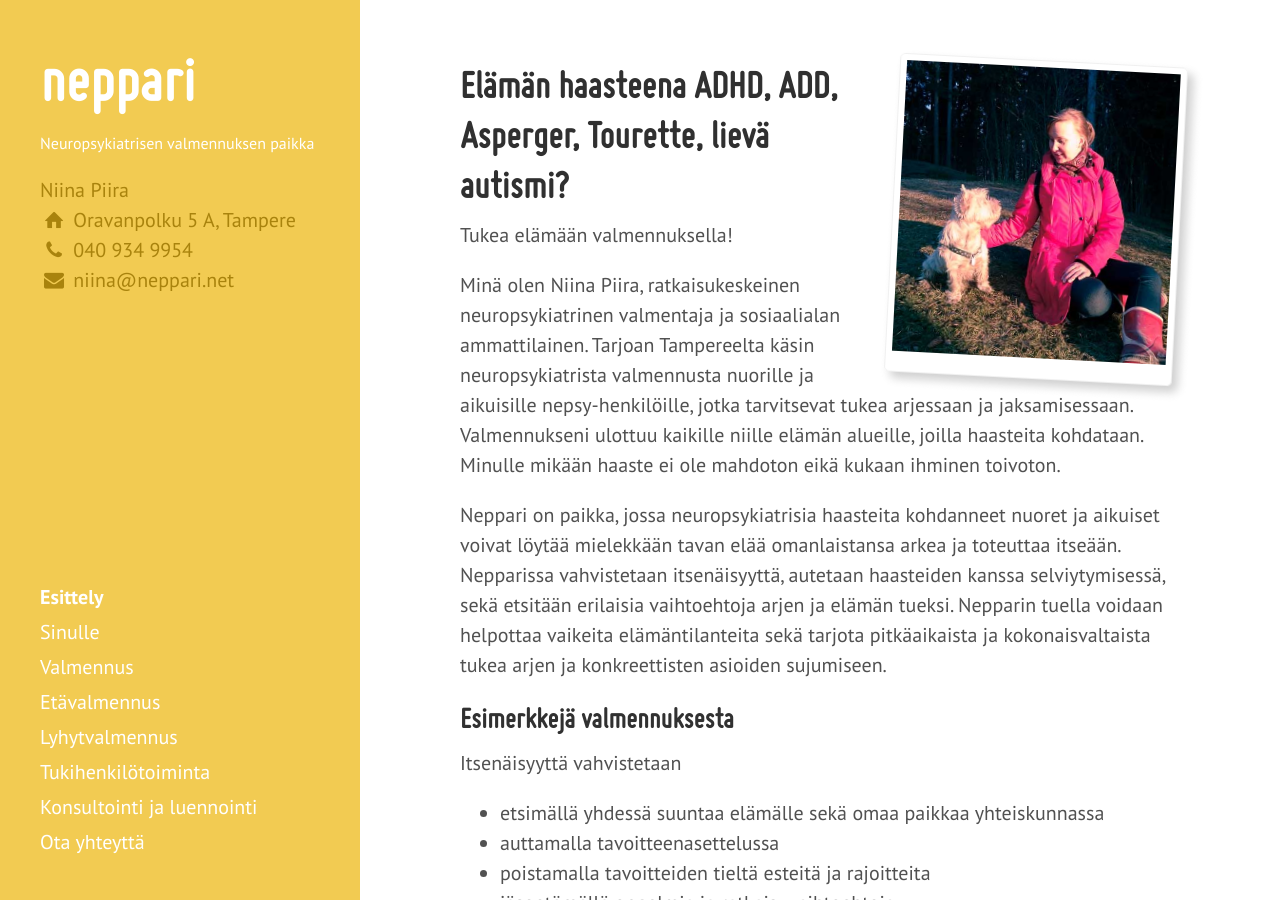
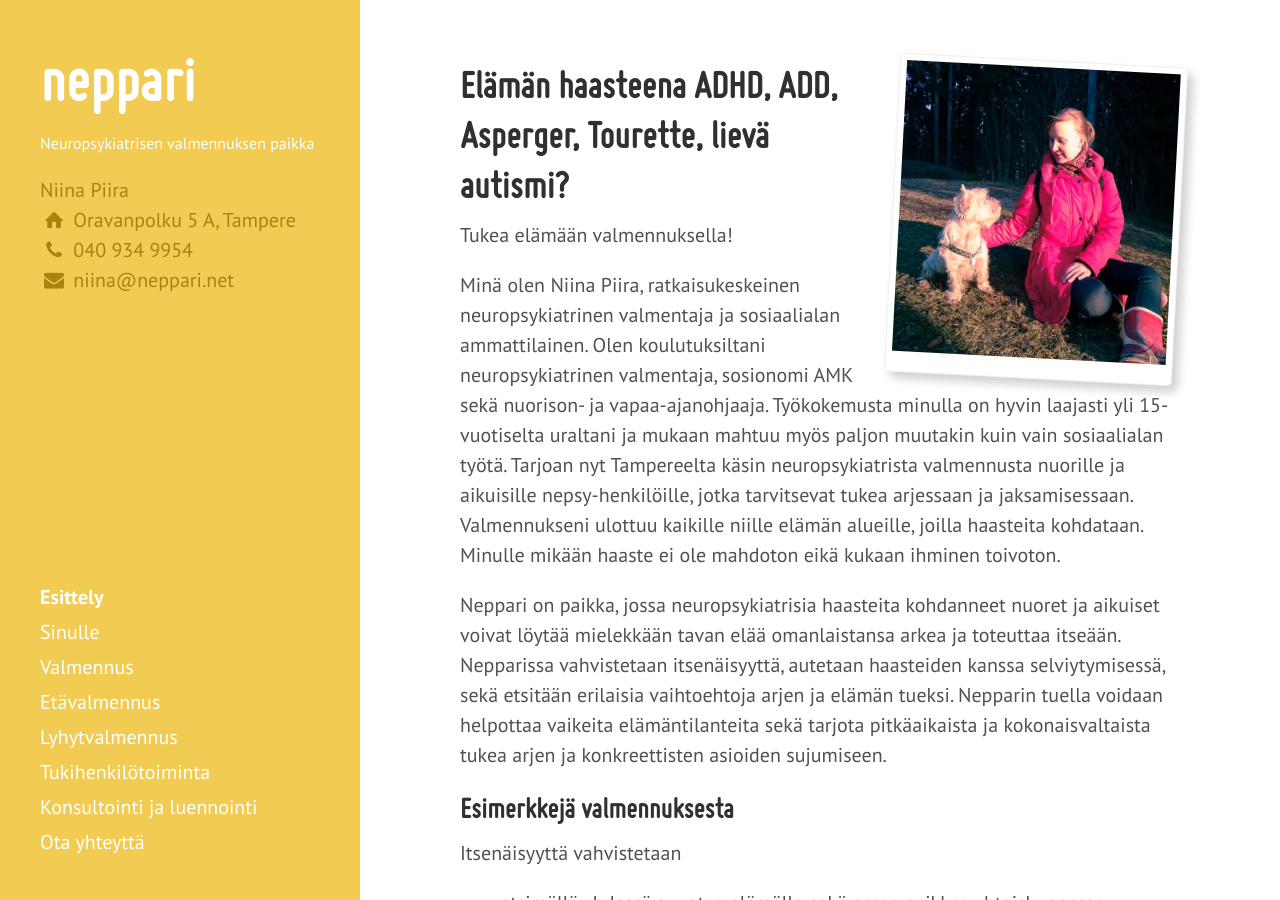
Before and after one commit to niinapiira/neppari.net, a Jekyll site: the page built from index.md, in a window 1280 px wide and 900 px high. Built offline with Jekyll 4.4.1, drawn with Linux system fonts in a browser that asks for light colours; Markdown is read by kramdown in place of the engine named in the settings.

Commit message:
Lisäsin koulutukset ja työkokemuksen

```diff
--- a/index.md
+++ b/index.md
@@ -9,9 +9,10 @@
 ---
 
 
+
 Tukea elämään valmennuksella!
 
-Minä olen Niina Piira, ratkaisukeskeinen neuropsykiatrinen valmentaja ja sosiaalialan ammattilainen. Tarjoan Tampereelta käsin neuropsykiatrista valmennusta nuorille ja aikuisille nepsy-henkilöille, jotka tarvitsevat tukea arjessaan ja jaksamisessaan. Valmennukseni ulottuu kaikille niille elämän alueille, joilla haasteita kohdataan. Minulle mikään haaste ei ole mahdoton eikä kukaan ihminen toivoton.
+Minä olen Niina Piira, ratkaisukeskeinen neuropsykiatrinen valmentaja ja sosiaalialan ammattilainen. Olen koulutuksiltani neuropsykiatrinen valmentaja, sosionomi AMK sekä nuorison- ja vapaa-ajanohjaaja. Työkokemusta minulla on hyvin laajasti yli 15-vuotiselta uraltani ja mukaan mahtuu myös paljon muutakin kuin vain sosiaalialan työtä. Tarjoan nyt Tampereelta käsin neuropsykiatrista valmennusta nuorille ja aikuisille nepsy-henkilöille, jotka tarvitsevat tukea arjessaan ja jaksamisessaan. Valmennukseni ulottuu kaikille niille elämän alueille, joilla haasteita kohdataan. Minulle mikään haaste ei ole mahdoton eikä kukaan ihminen toivoton.
 
 Neppari on paikka, jossa neuropsykiatrisia haasteita kohdanneet nuoret ja aikuiset voivat löytää mielekkään tavan elää omanlaistansa arkea ja toteuttaa itseään. Nepparissa vahvistetaan itsenäisyyttä, autetaan haasteiden kanssa selviytymisessä, sekä etsitään erilaisia vaihtoehtoja arjen ja elämän tueksi. Nepparin tuella voidaan helpottaa vaikeita elämäntilanteita sekä tarjota pitkäaikaista ja kokonaisvaltaista tukea arjen ja konkreettisten asioiden sujumiseen.
 
```
